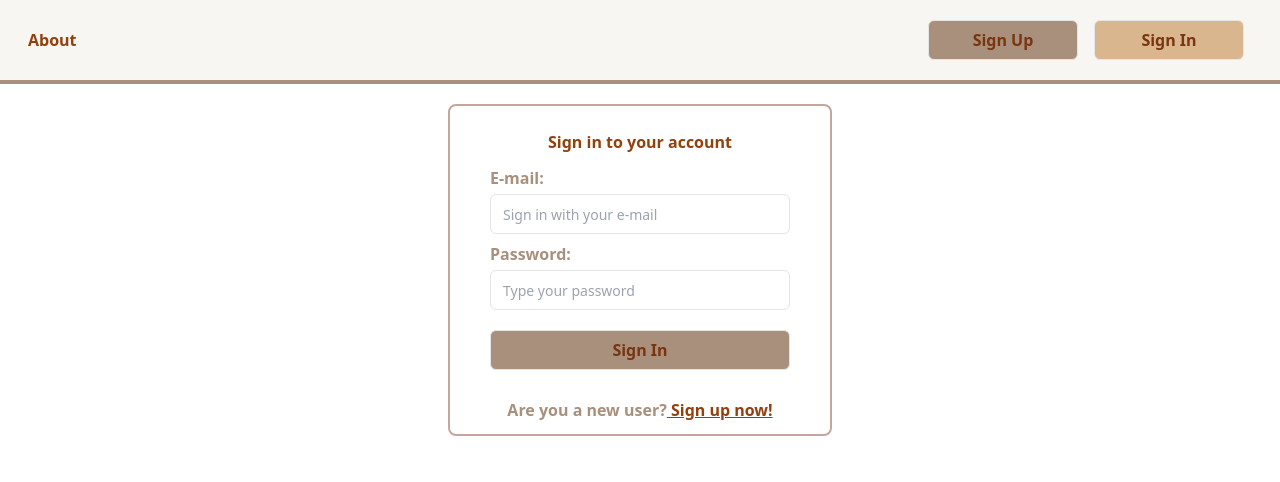
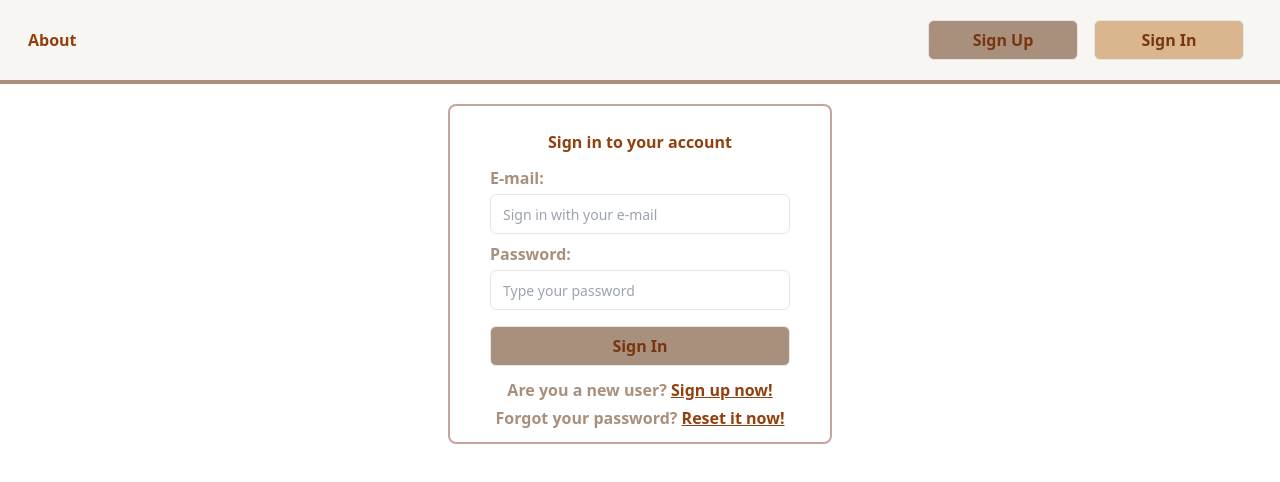
Before and after one commit to Tute24/wgl-app, a Next.js app in the folder frontend/: page / in a window 1280 px wide. Shown: the top 482 px of the page. Built offline with nearby package versions, Linux system fonts and the light colour scheme.

Commit message:
feat: implemented the link to the forgot-password page on the login form

```diff
--- a/frontend/src/components/Forms/LoginForm.tsx
+++ b/frontend/src/components/Forms/LoginForm.tsx
@@ -61,19 +61,25 @@ export default function LoginForm() {
                 {errors.password.message}
               </span>
             )}
-            <div className="py-4">
+            <div className="pt-3">
               <UserButton id="submitButton" content="Sign In" type="submit" />
               <span className="text-red-500 font-bold">{statusMessage}</span>
             </div>
           </form>
         </div>
         <div className="text-center">
-          <span className="font-semibold text-mutedTaupe">
-            Are you a new user?
+          <h2 className="font-semibold text-mutedTaupe pb-1">
+            {'Are you a new user? '}
             <Link href="/registerPage">
-              <span className="text-amber-800 underline"> Sign up now!</span>
+              <span className="text-amber-800 underline">Sign up now!</span>
             </Link>
-          </span>
+          </h2>
+          <h2 className="font-semibold text-mutedTaupe">
+            {'Forgot your password? '}
+            <Link href="/forgot-password">
+              <span className="text-amber-800 underline">Reset it now!</span>
+            </Link>
+          </h2>
         </div>
       </div>
     </div>
```
